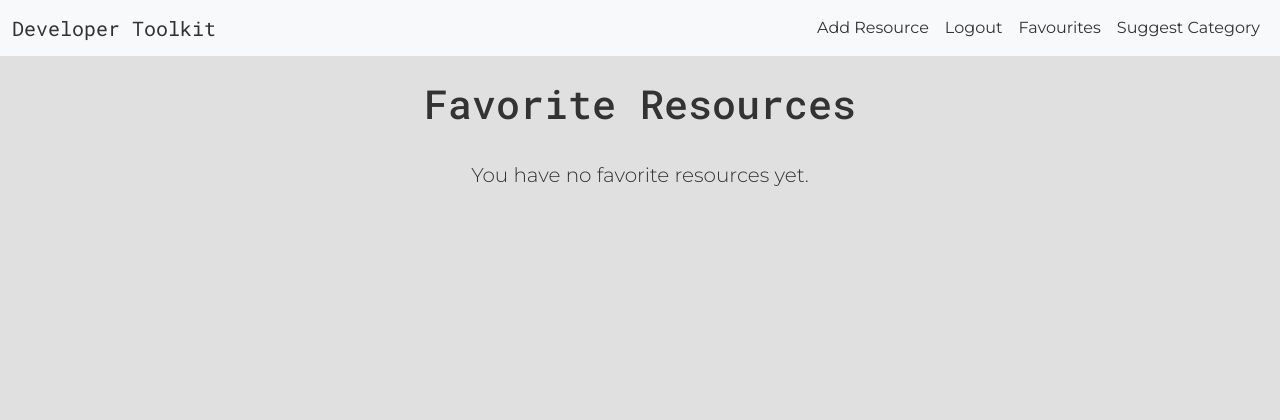
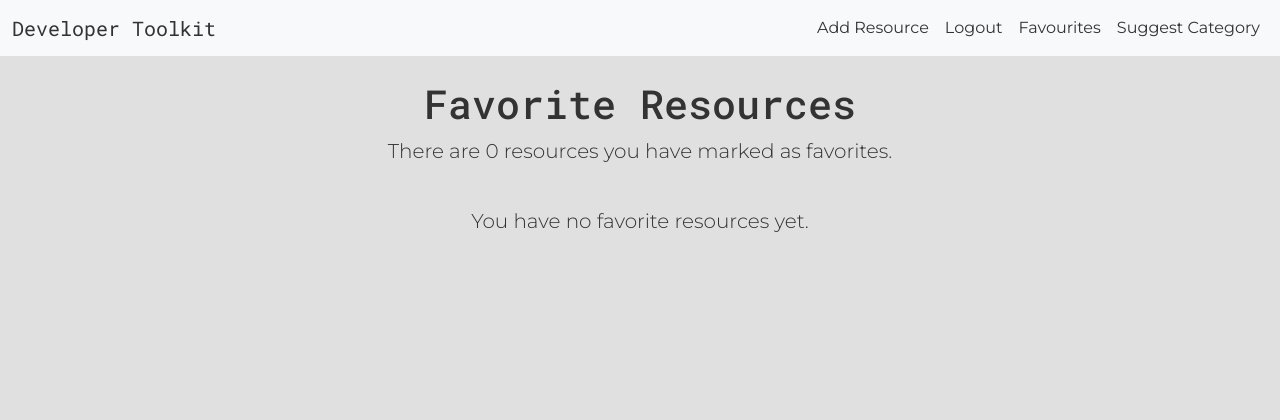
Before and after one commit to daisy21000/developer-resources, a Django app: page /favorites/ in a window 1280 px wide. Shown: the top 420 px of the page. Run offline with Django 4.2, Linux system fonts and the light colour scheme; a user stored in the database is signed in; data that the repository does not hold is empty; parts of the project's set-up code (start-up, migrations or seed data) failed here and were passed over.

Commit message:
Add resource count display to favorite resources page

```diff
--- a/resources/templates/resources/favorite_resources.html
+++ b/resources/templates/resources/favorite_resources.html
@@ -3,6 +3,7 @@
 <div class="container">
     <div class="row text-center">
         <h1 class="mt-4">Favorite Resources</h1>
+        <p class="lead">There are {{ favorite_resources|length }} resources you have marked as favorites.</p>
     </div>
     <div class="row">
         <div class="col">
```
